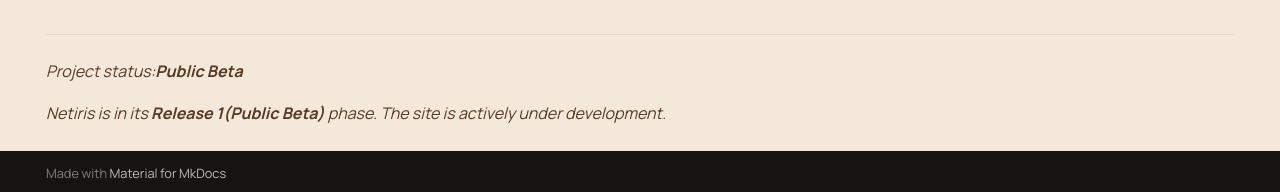
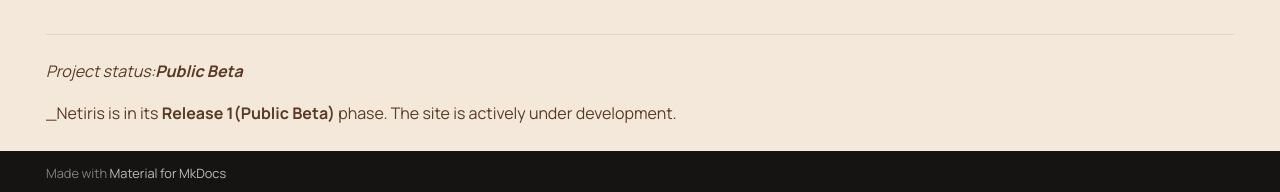
Before and after one commit to boaz205-lab/netiris, an MkDocs documentation site: the page built from docs/index.md, in a window 1280 px wide and 1232 px high. Shown: the part 1037-1229 px from the top of the window. Built offline with MkDocs 1.6.1 and Material for MkDocs 9.7.7, drawn with Linux system fonts in a browser that asks for light colours; comment, search, counter and statistics services are not loaded.

```diff
--- a/docs/index.md
+++ b/docs/index.md
@@ -49,4 +49,4 @@ Cybersecurity information is often for large corporations or advanced profession
 
 _Project status:**Public Beta**_
 
-_Netiris is in its **Release 1(Public Beta)** phase. The site is actively under development._
+_Netiris is in its **Release 1(Public Beta)** phase. The site is actively under development.
```
